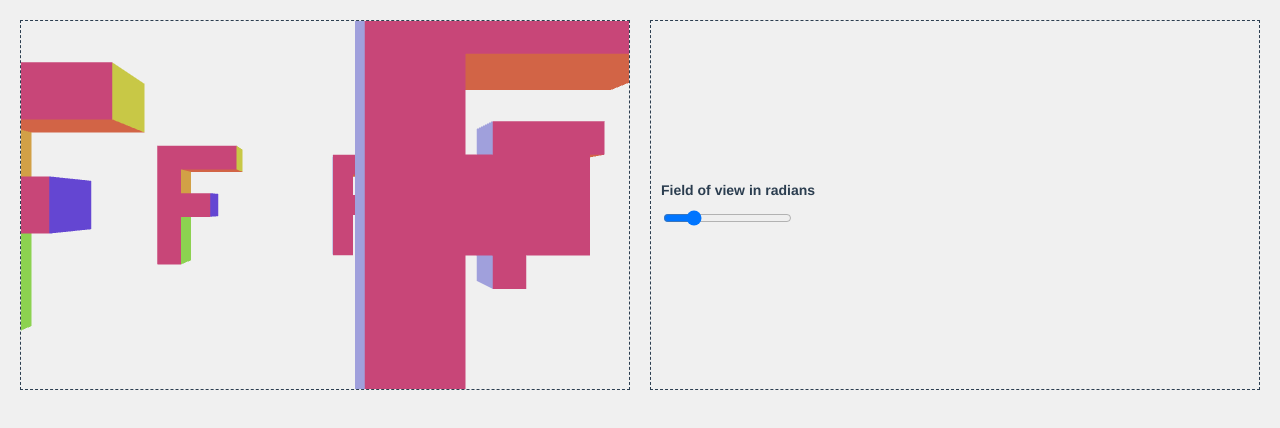
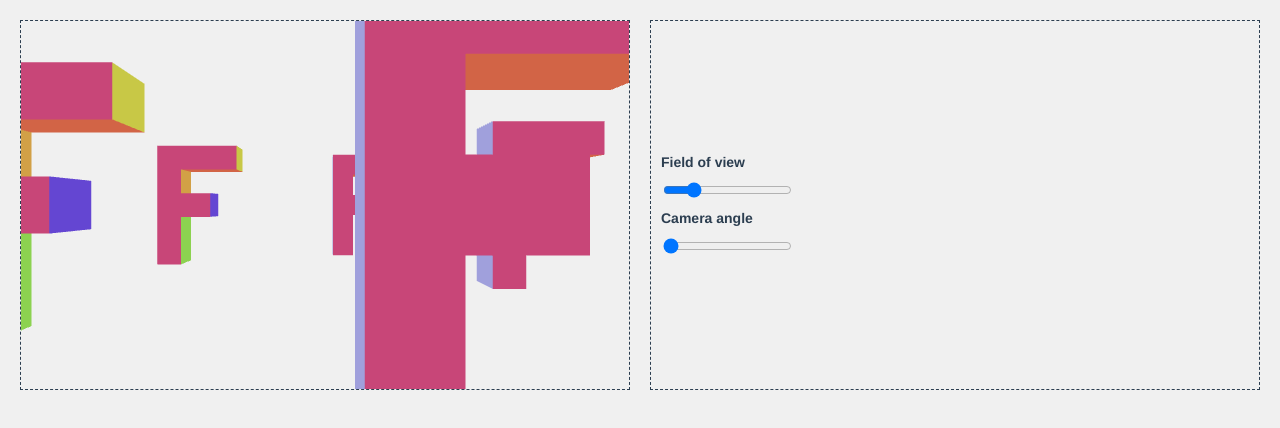
Before and after one commit to RANGELJ/tactics-engine, a Vue app: page / in a window 1280 px wide. Shown: the top 428 px of the page. Built offline with nearby package versions, Linux system fonts and the light colour scheme.

Commit message:
Complete rendering of rotation

```diff
--- a/src/shared/glProgramBuild3D.ts
+++ b/src/shared/glProgramBuild3D.ts
@@ -118,7 +118,7 @@ const glProgramBuildBase2DExample = async (gl: WebGL2RenderingContext) => {
     )
 
     let fieldOfViewInRadians = 0
-    const cameraAngleRadians = 0
+    let cameraAngleRadians = 0
     const numFs = 5
     const radius = 200
 
@@ -181,6 +181,9 @@ const glProgramBuildBase2DExample = async (gl: WebGL2RenderingContext) => {
         drawScene,
         setFieldOfViewInRadians: (value: number) => {
             fieldOfViewInRadians = value
+        },
+        setCameraAngleRadians: (value: number) => {
+            cameraAngleRadians = value
         }
     }
 }
--- a/src/views/3DExampleView.vue
+++ b/src/views/3DExampleView.vue
@@ -4,12 +4,19 @@
             <canvas id="mainCanvas" />
         </div>
         <div class="toolsPanel">
-            <span class="inputLabel">Field of view in radians</span>
+            <span class="inputLabel">Field of view</span>
             <input
                 type="range"
                 min="0"
                 max="300"
                 v-model="fieldOfViewValue"
+            />
+            <span class="inputLabel">Camera angle</span>
+            <input
+                type="range"
+                min="0"
+                max="360"
+                v-model="cameraAngleValue"
             />
         </div>
     </div>
@@ -23,12 +30,16 @@ import { onMounted, ref, watch } from 'vue'
 let gl: WebGL2RenderingContext | undefined
 let sceneProgram: SceneProgram | undefined
 
+const cameraAngleValue = ref(0)
 const fieldOfViewValue = ref(60)
 
 const updateScene = () => {
     if (!sceneProgram) {
         return
     }
+    sceneProgram.setCameraAngleRadians(
+        angleDegreesToRadians(cameraAngleValue.value)
+    )
     sceneProgram.setFieldOfViewInRadians(
         angleDegreesToRadians(fieldOfViewValue.value)
     )
@@ -36,6 +47,7 @@ const updateScene = () => {
 }
 
 watch([
+    cameraAngleValue,
     fieldOfViewValue
 ], () => {
     updateScene()
```
